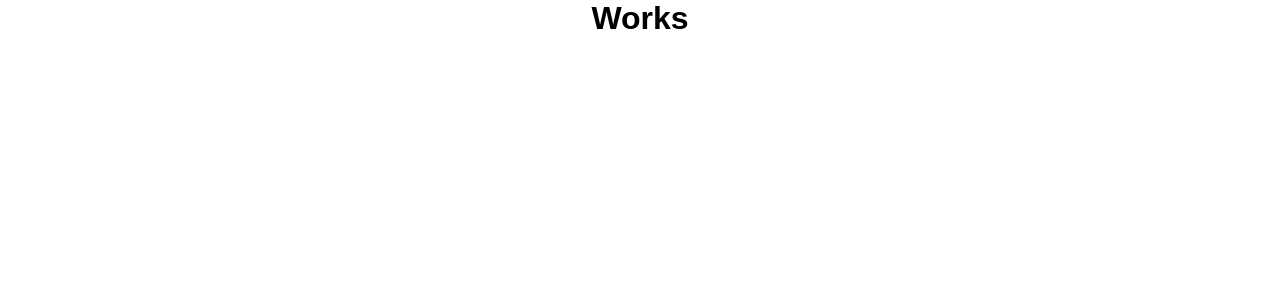
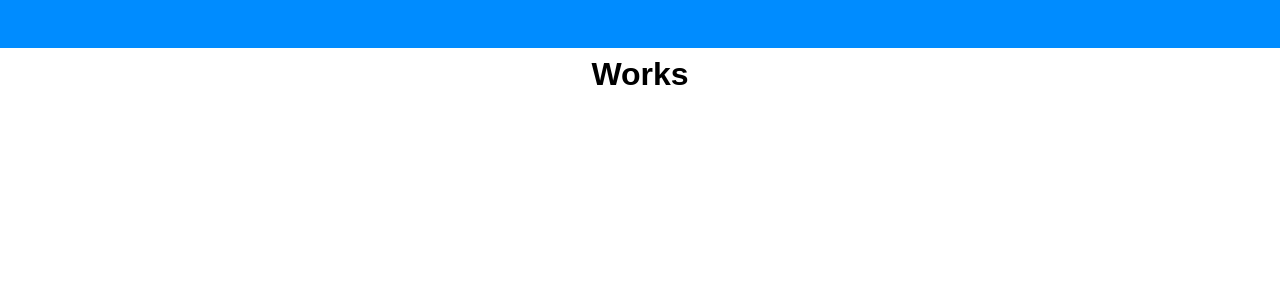
Before and after one commit to AlexSumenko/shopping-list, a React (Create React App) app: page / in a window 1280 px wide. Shown: the top 300 px of the page. Built offline with nearby package versions, Linux system fonts and the light colour scheme.

Commit message:
Add basic navbar

```diff
--- a/src/App.js
+++ b/src/App.js
@@ -1,11 +1,17 @@
+import React from 'react';
+import NavBar from './ui/components/NavBar/NavBar';
+
 import './App.scss';
 
-function App() {
+const App = () => {
     return (
-        <div className='App'>
-            <h1>Works</h1>
-        </div>
+        <>
+            <NavBar />
+            <div className='app'>
+                <h1>Works</h1>
+            </div>
+        </>
     );
-}
+};
 
 export default App;
--- a/src/App.scss
+++ b/src/App.scss
@@ -1,3 +1,7 @@
-.App {
-    text-align: center;
+@import './assets/styles/variables';
+
+.app {
+    max-width: $shl-max-body-width;
+    min-width: $shl-min-body-width;
+    padding: 0.5rem 1rem 0;
 }
--- a/src/assets/styles/_variables.scss
+++ b/src/assets/styles/_variables.scss
@@ -2,6 +2,7 @@
 
 $shl-background-color: white;
 $shl-main-color: black;
+$shl-navbar-color: rgba(0, 140, 255, 1);
 
 // DIMENSIONS
 
--- a/src/index.js
+++ b/src/index.js
@@ -4,12 +4,7 @@ import './index.scss';
 import App from './App';
 import reportWebVitals from './reportWebVitals';
 
-ReactDOM.render(
-    <React.StrictMode>
-        <App />
-    </React.StrictMode>,
-    document.getElementById('root')
-);
+ReactDOM.render(<App />, document.getElementById('root'));
 
 // If you want to start measuring performance in your app, pass a function
 // to log results (for example: reportWebVitals(console.log))
--- a/src/index.scss
+++ b/src/index.scss
@@ -7,12 +7,10 @@
 }
 
 body {
-    max-width: $shl-max-body-width;
-    min-width: $shl-min-body-width;
     font-family: sans-serif;
     font-size: 1rem;
-    padding: 0 1rem;
     margin: auto;
     background-color: $shl-background-color;
     color: $shl-main-color;
+    text-align: center;
 }
--- /dev/null
+++ b/src/ui/components/NavBar/NavBar.js
@@ -0,0 +1,9 @@
+import React from 'react';
+
+import './NavBar.scss';
+
+const NavBar = () => {
+    return <nav className='navbar'></nav>;
+};
+
+export default NavBar;
--- /dev/null
+++ b/src/ui/components/NavBar/NavBar.scss
@@ -0,0 +1,10 @@
+@import '../../../assets/styles/variables';
+
+.navbar {
+    background-color: $shl-navbar-color;
+    color: $shl-main-color;
+    height: 3rem;
+    position: sticky;
+    top: 0;
+    z-index: 100;
+}
--- a/src/utils/fetch.js
+++ b/src/utils/fetch.js
@@ -1,4 +1,4 @@
-import API_BASE_URL from './constants';
+import { API_BASE_URL } from './constants';
 
 export const httpRequest = (method, requestPath, requestData) => {
     return fetch(`${API_BASE_URL}${requestPath}`, {
```
